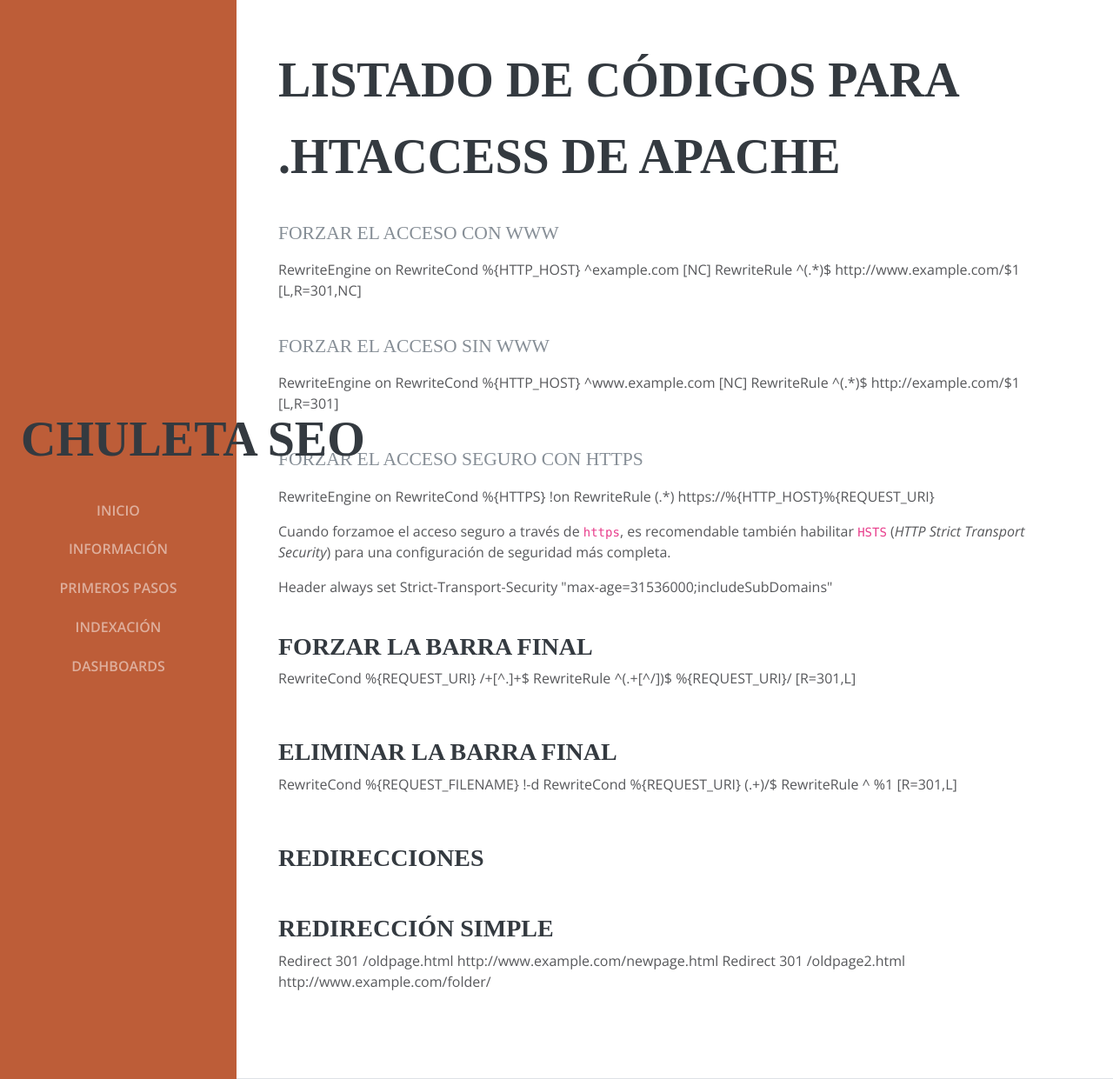
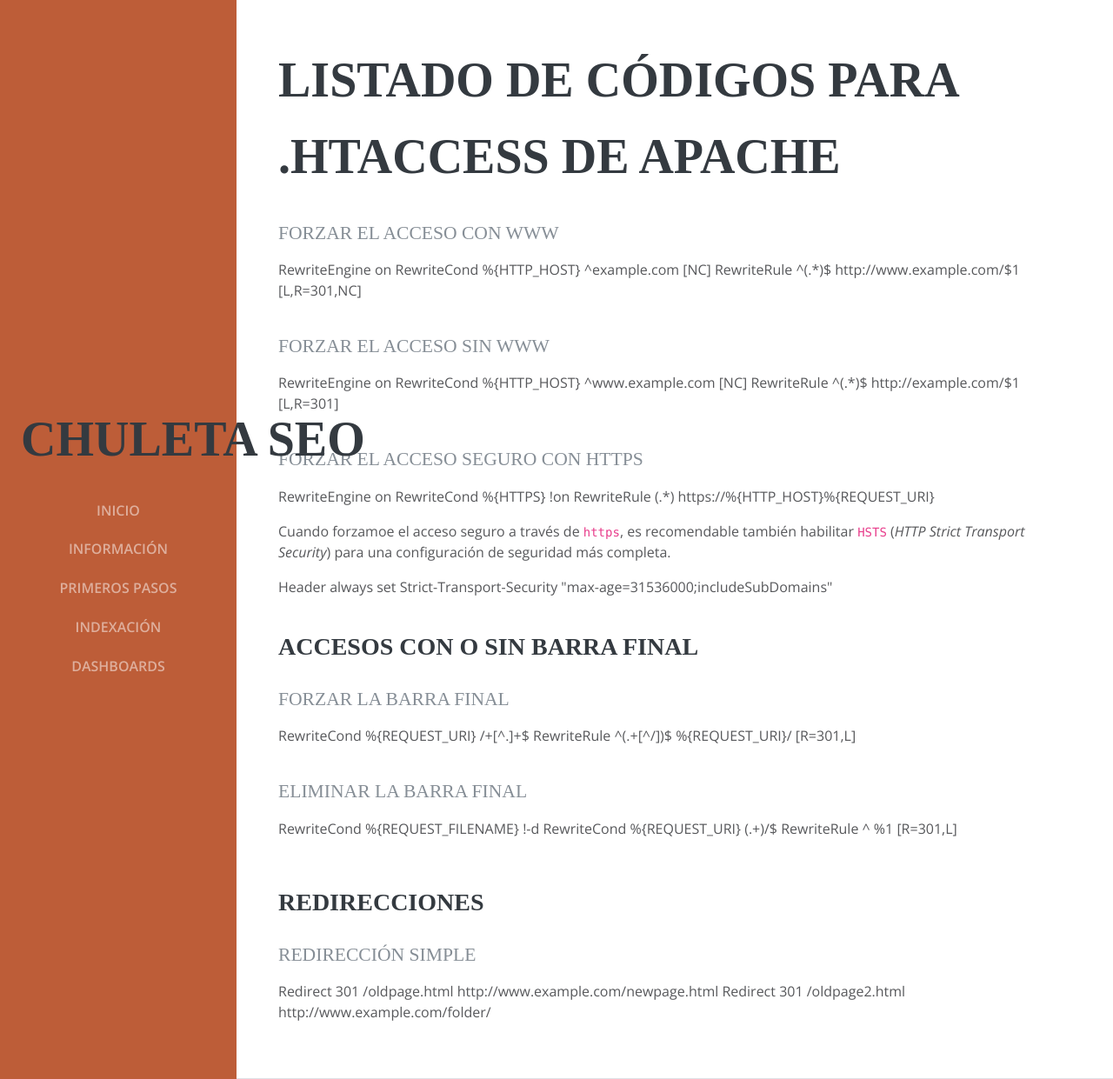
Before and after one commit to Emirodgar/w-chuleta-seo, a Jekyll site: the page built from 2 - Primeros pasos en SEO/configurar-servidor-apache-htaccess.md, in a window 1280 px wide and 1241 px high. Shown: the whole window at 87% size. Built offline with Jekyll 4.4.1, drawn with Linux system fonts in a browser that asks for light colours; some web fonts are replaced; our own code applies the rules of GitHub Pages for plain Markdown files.

Commit message:
2 - Primeros pasos en SEO/configurar-servidor-apache-htaccess.md updated from https://stackedit.io/

```diff
--- a/2 - Primeros pasos en SEO/configurar-servidor-apache-htaccess.md
+++ b/2 - Primeros pasos en SEO/configurar-servidor-apache-htaccess.md
@@ -34,12 +34,14 @@
     Header always set Strict-Transport-Security "max-age=31536000;includeSubDomains"
 </IfModule>
 
-## Forzar la barra final
+## Accesos con o sin barra final
+
+### Forzar la barra final
 
 RewriteCond %{REQUEST_URI} /+[^\.]+$
 RewriteRule ^(.+[^/])$ %{REQUEST_URI}/ [R=301,L]
 
-## Eliminar la barra final
+### Eliminar la barra final
 
 RewriteCond %{REQUEST_FILENAME} !-d
 RewriteCond %{REQUEST_URI} (.+)/$
```
Also changed, not shown: other parts of 2 - Primeros pasos en SEO/configurar-servidor-apache-htaccess.md (+2 -2 lines).
